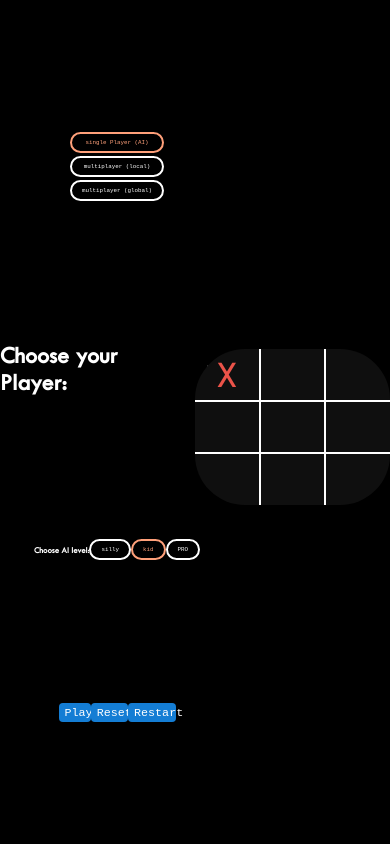
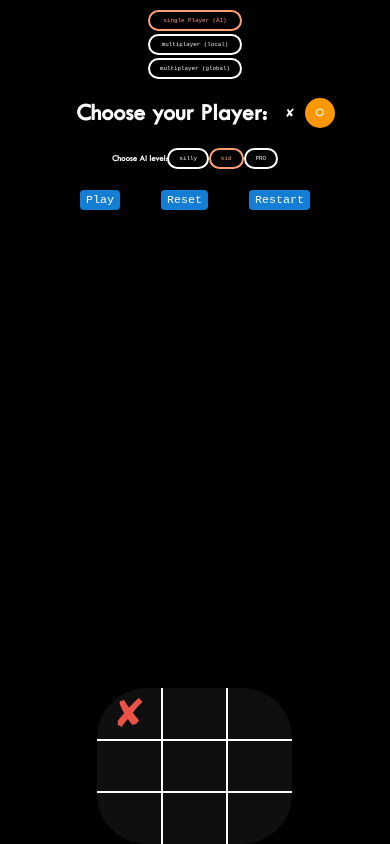
Before and after one commit to akshit2434/sudoku, a plain HTML site: page tictactoe/index.html in a window 390 px wide. Drawn offline with nearby package versions, Linux system fonts and the light colour scheme.

Commit message:
responsive tic tac toe, UI improvements

```diff
--- a/tictactoe/index.html
+++ b/tictactoe/index.html
@@ -19,7 +19,7 @@
       </div>
       <div id="choose">
         <h2>Choose your Player: </h2>
-        <div id="avatar"><button id="X">X</button><button id="O" class="selected">O</button></div>
+        <div id="avatar"><button id="X">✘</button><button id="O" class="selected">O</button></div>
       </div>
       <div id="ailevel">
         <h2>Choose AI level: </h2>
--- a/tictactoe/script.js
+++ b/tictactoe/script.js
@@ -5,8 +5,8 @@ var board = [
 ];
 
 var avatar = {
-  human: "O",
-  ai: "X"
+  human: "◯",
+  ai: "✘"
 };
 
 var aimode = true;
@@ -89,18 +89,18 @@ $("#content #main").mousemove(function () {
   y = y > 1 ? 1 : y;
   x = (x * 2) - 1;
   y = (y * 2) - 1;
-
-  $("#content table").css("transform", "rotateZ(" + (180 - (y * 20)) + "deg)");
-  $("#content table").css("transform", "rotateY(" + (180 - (x * 20)) + "deg)");
+  var z = (x+y)/2
+  $("#content table").css("transform", "rotateZ(" + (180-(y * 10)) + "deg) rotateX("+0+"deg) rotateY(" + (10-(x * 10)) + "deg)");
+  // $("#content table").css("transform", "rotateY(" + (180 - (x * 20)) + "deg)");
 });
 $("#content #main").mouseout(function () {
-  $("#content table").css("transform", "rotate3d(0,0,0,0deg)");
-  $("#content table").css("transform", "rotateY(180deg)");
+  $("#content table").css("transform", "rotateY(0deg) rotateZ(180deg)");
+  // $("#content table").css("transform", "rotateZ(180deg) rotateX(180deg)");
 })
 
 function select(what) {
   avatar.ai = avatar.human;
-  avatar.human = what;
+  avatar.human = what=='X'?"✘":'◯';
   if (what == 'X') {
     $("#X").addClass('selected');
     $("#O").removeClass('selected');
@@ -115,6 +115,7 @@ function select(what) {
 function inprogress(){
   $("#inprogress").slideDown();
   setTimeout(function () {
+    reset();
     $("#inprogress").fadeOut();
     $("#ai").click()
   }, 3000);
@@ -197,7 +198,7 @@ function typeforai(vert, horz, value) {
 function startGame() {
   disableonclick();
   setonclick();
-  if (avatar.ai == "X" && gameState != "running") {
+  if (gameState != "running") {
     if (mode == "ai")
       playai();
     gameState = "running";
--- a/tictactoe/style.css
+++ b/tictactoe/style.css
@@ -30,6 +30,7 @@ body {
   flex-direction: row;
   align-items: center;
   color: white;
+  overflow: hidden;
 }
 
 #modes{
@@ -72,6 +73,7 @@ body {
   transition:all 0.1s;
   transform-style: preserve-3d;
   transform: rotateY(180deg);
+  transform: rotateZ(180deg);
 }
 
 #content table tr:last-child td {
@@ -107,6 +109,7 @@ body {
   width: 40vw;
   height: 40vw;
   transform:rotateY(180deg);
+  transform: rotateZ(180deg);
   transform-style: preserve-3d;
 }
 
@@ -237,15 +240,32 @@ body {
   transform: translateY(-50%);
 }
 
-@media screen and (max-width:600px) {
+@media screen and (max-width:650px) {
   #content table {
-    margin-top: 10px;
+    /* margin-top: 10px; */
     border-collapse: collapse;
     width: 50vw;
     height: 50vw;
-    margin: 0 auto;
+    /* margin: 0 auto; */
+    margin:0;
+    top:0;
+    left:0;
+    position: relative;
   }
 
+  #content{
+    flex-direction: column;
+    overflow: auto;
+    justify-content: space-between;
+    align-items: center;
+  }
+  #options{
+    height:30vw;
+    width:90vw;
+  }
+  #btns{
+    width:80vw;
+  }
   #content table td {
     font-size: 10vw;
   }
```
